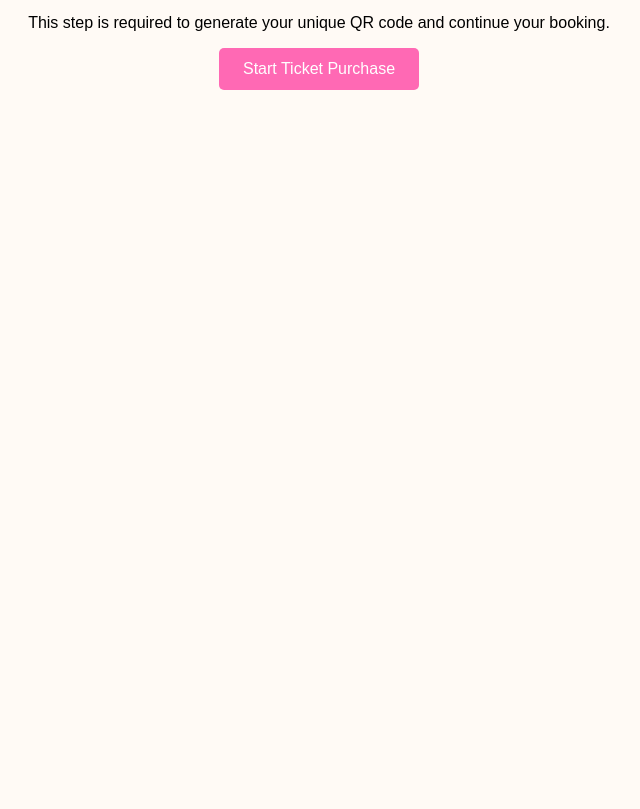
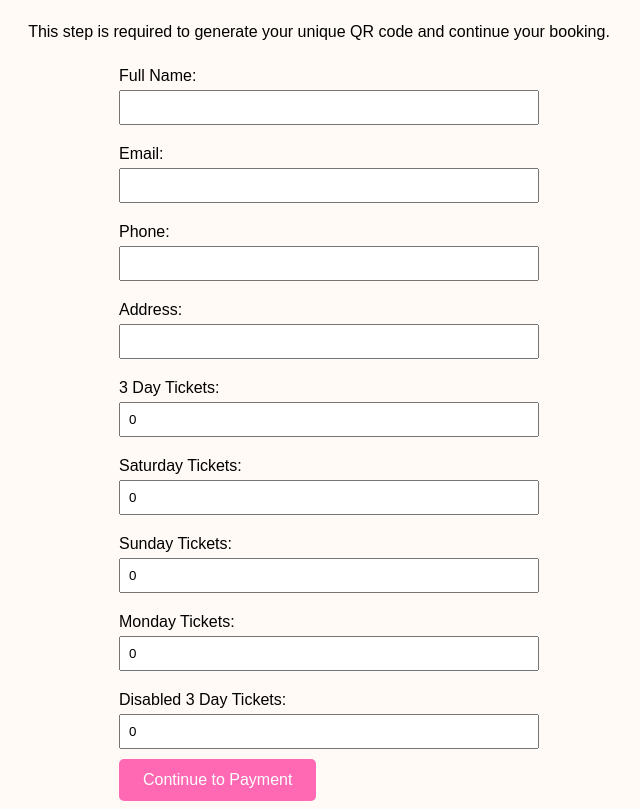
Before and after one commit to PagansWitches/festival-checkout, a website: page client/index.html in a window 1280 px wide. Shown: the part 303-1112 px from the top of the page, without its empty margins (321-961 px from the left). Before the commit the page ends 800 px from the top, so only its background shows below. Drawn offline with Linux system fonts and the light colour scheme.

Commit message:
Update index.html form fix

```diff
--- a/client/index.html
+++ b/client/index.html
@@ -1,22 +1,36 @@
 <!DOCTYPE html>
-<html>
+<html lang="en">
 <head>
-    <title>Festival Ticket Payment</title>
+  <meta charset="UTF-8" />
+  <meta name="viewport" content="width=device-width, initial-scale=1.0"/>
+  <title>Festival Ticket Booking</title>
   <style>
     body {
       font-family: Arial, sans-serif;
+      background-color: #fffaf5;
       display: flex;
       flex-direction: column;
       align-items: center;
-        justify-content: center;
-        margin-top: 80px;
-        background-color: #fffaf5;
+      margin-top: 60px;
     }
     img {
       max-width: 200px;
       margin-bottom: 20px;
     }
-      h3 {
+    h1, p {
+      text-align: center;
+    }
+    form {
+      max-width: 400px;
+      width: 100%;
+    }
+    label {
+      display: block;
+      margin: 10px 0 5px;
+    }
+    input {
+      width: 100%;
+      padding: 8px;
       margin-bottom: 10px;
     }
     button {
@@ -37,10 +51,64 @@
 </head>
 <body>
   <img src="https://i.ibb.co/Gv799yR9/1-D726-CB4-E131-42-B4-AF10-81146-A1-D601-D.png" alt="Festival Logo">
-    <h3>Customise Your Festival Tickets</h3>
+  <h1>Customise Your Festival Tickets</h1>
   <p>This step is required to generate your unique QR code and continue your booking.</p>
-    <form action="/create-checkout-session" method="POST">
-      <button type="submit">Start Ticket Purchase</button>
+
+  <form id="ticketForm">
+    <label>Full Name:</label>
+    <input type="text" name="name" required>
+
+    <label>Email:</label>
+    <input type="email" name="email" required>
+
+    <label>Phone:</label>
+    <input type="text" name="phone">
+
+    <label>Address:</label>
+    <input type="text" name="address">
+
+    <label>3 Day Tickets:</label>
+    <input type="number" name="3DayTicket" min="0" value="0">
+
+    <label>Saturday Tickets:</label>
+    <input type="number" name="AdultSaturdayTicket" min="0" value="0">
+
+    <label>Sunday Tickets:</label>
+    <input type="number" name="AdultSundayTicket" min="0" value="0">
+
+    <label>Monday Tickets:</label>
+    <input type="number" name="AdultMondayTicket" min="0" value="0">
+
+    <label>Disabled 3 Day Tickets:</label>
+    <input type="number" name="Disabled3DayTicket" min="0" value="0">
+
+    <button type="submit">Continue to Payment</button>
   </form>
+
+  <script>
+    document.getElementById('ticketForm').addEventListener('submit', async (e) => {
+      e.preventDefault();
+
+      const form = e.target;
+      const formData = new FormData(form);
+      const data = {};
+
+      for (let [key, value] of formData.entries()) {
+        data[key] = value;
+      }
+
+      const response = await fetch('/create-checkout-session', {
+        method: 'POST',
+        headers: { 'Content-Type': 'application/json' },
+        body: JSON.stringify(data)
+      });
+
+      if (response.redirected) {
+        window.location.href = response.url;
+      } else {
+        alert('Something went wrong. Please try again.');
+      }
+    });
+  </script>
 </body>
 </html>
```
Lines whose indentation alone changed are shown as unchanged.
